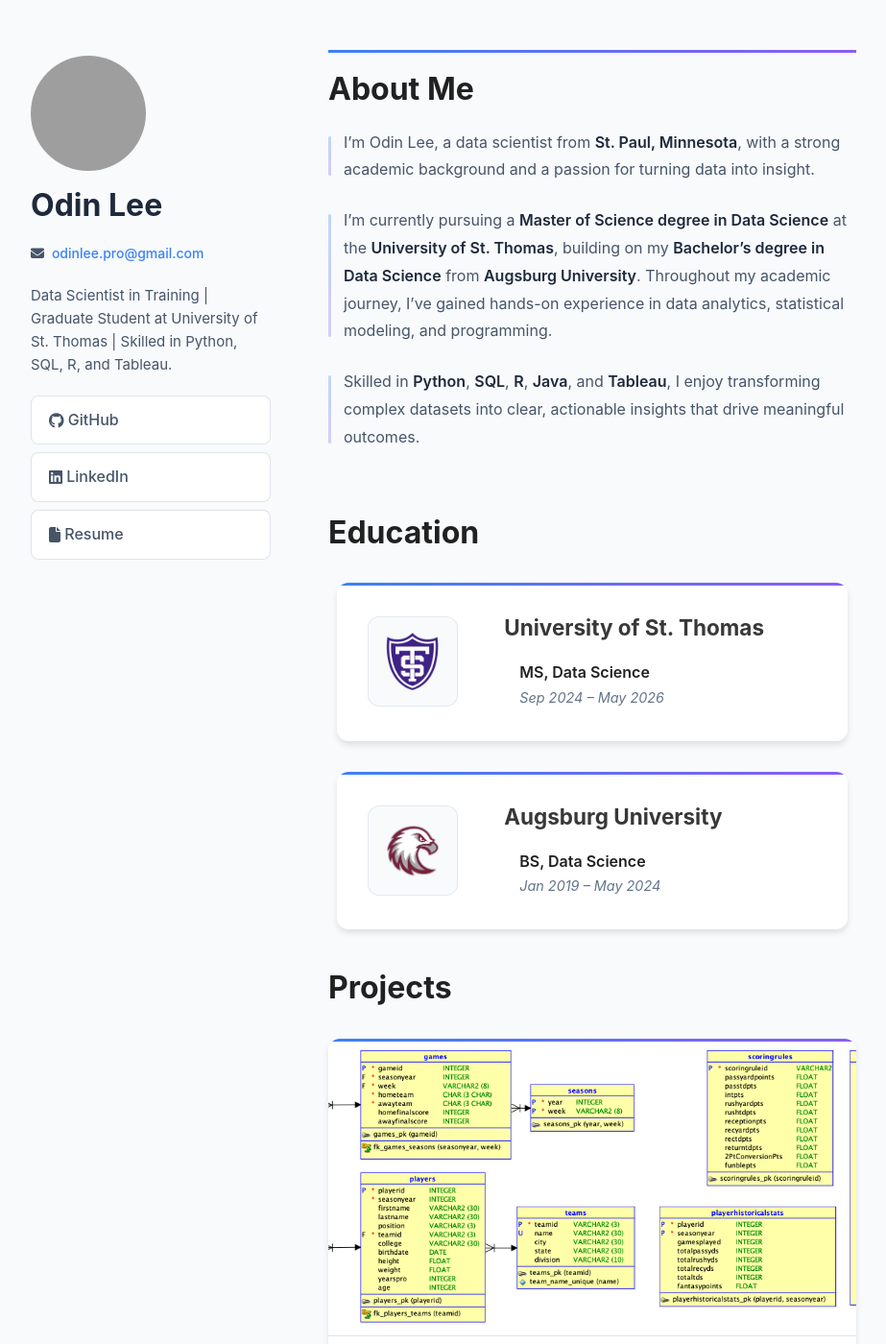
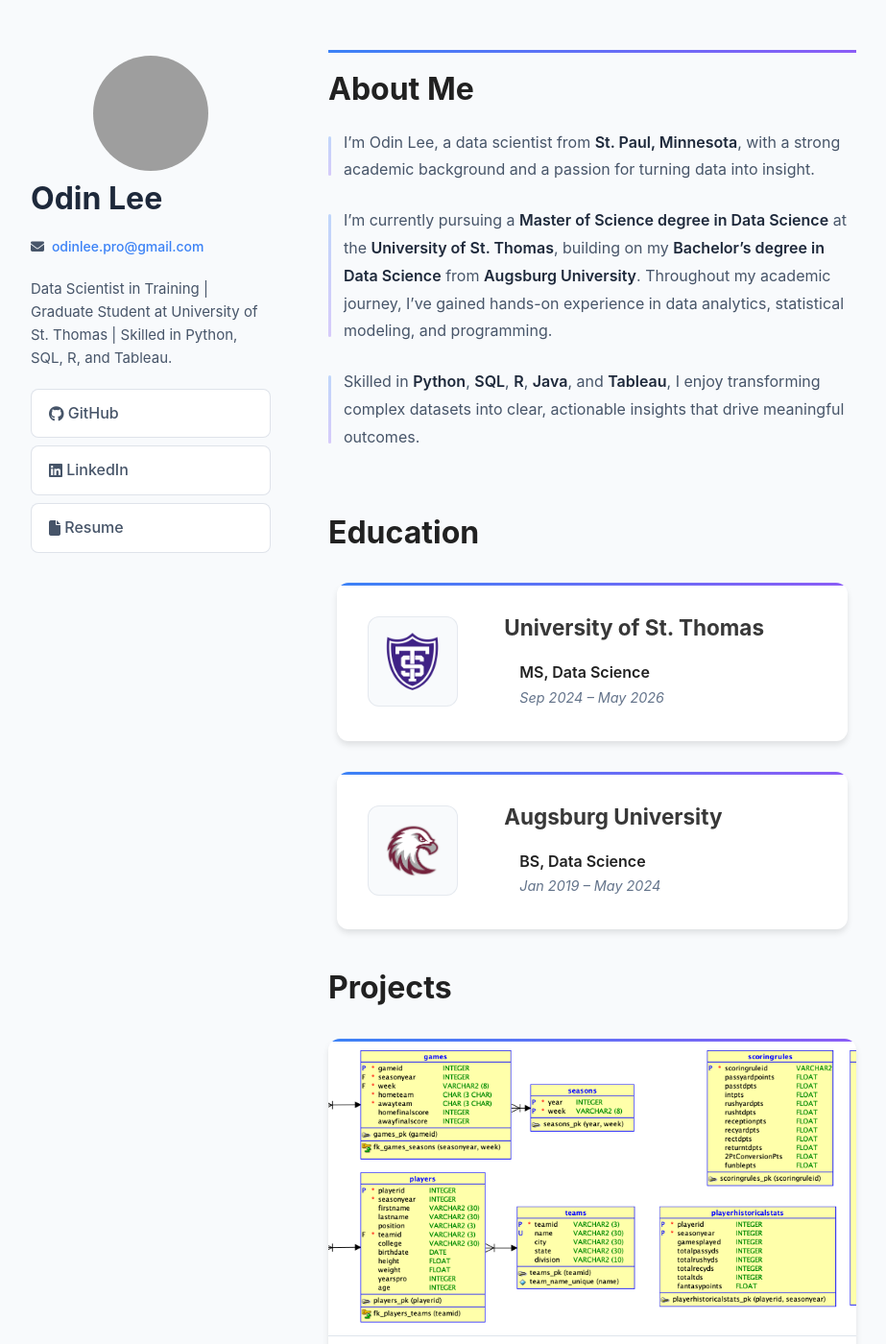
Before and after one commit to OdinLeePro/OdinLeePro.github.io, a Jekyll site: the page built from index.md, in a window 1280 px wide and 1400 px high. Shown: the whole window at 96% size, without its empty margins (178-1101 px from the left). Built offline with Jekyll 4.4.1, drawn with Linux system fonts in a browser that asks for light colours; grey boxes are pictures that could not be loaded.

Commit message:
Add files via upload

```diff
--- a/assets/css/style.scss
+++ b/assets/css/style.scss
@@ -55,7 +55,7 @@ body {
   background: $white;
   border-radius: $border-radius;
   margin-bottom: 2rem;
-  box-shadow: 0 2px 4px rgb(255, 0, 0);
+  box-shadow: 0 2px 4px rgba(0, 0, 0, 0.1);
 }
 
 /* -------- Typography -------- */
@@ -99,6 +99,8 @@ h1.section-title {
   max-width: 90%;
   width: 120px;
   height: 120px;
+  display: block;
+  margin-inline: auto;
   object-fit: cover;
 }
 
```
